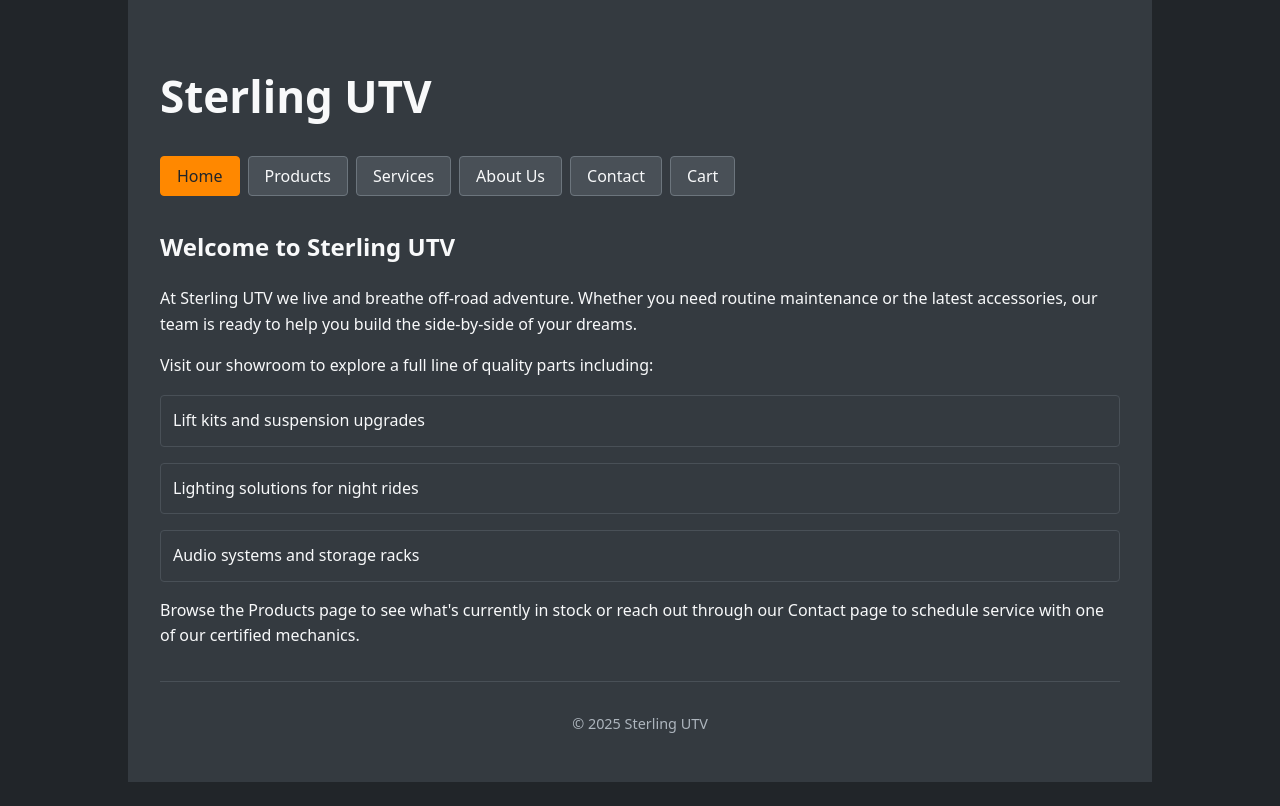
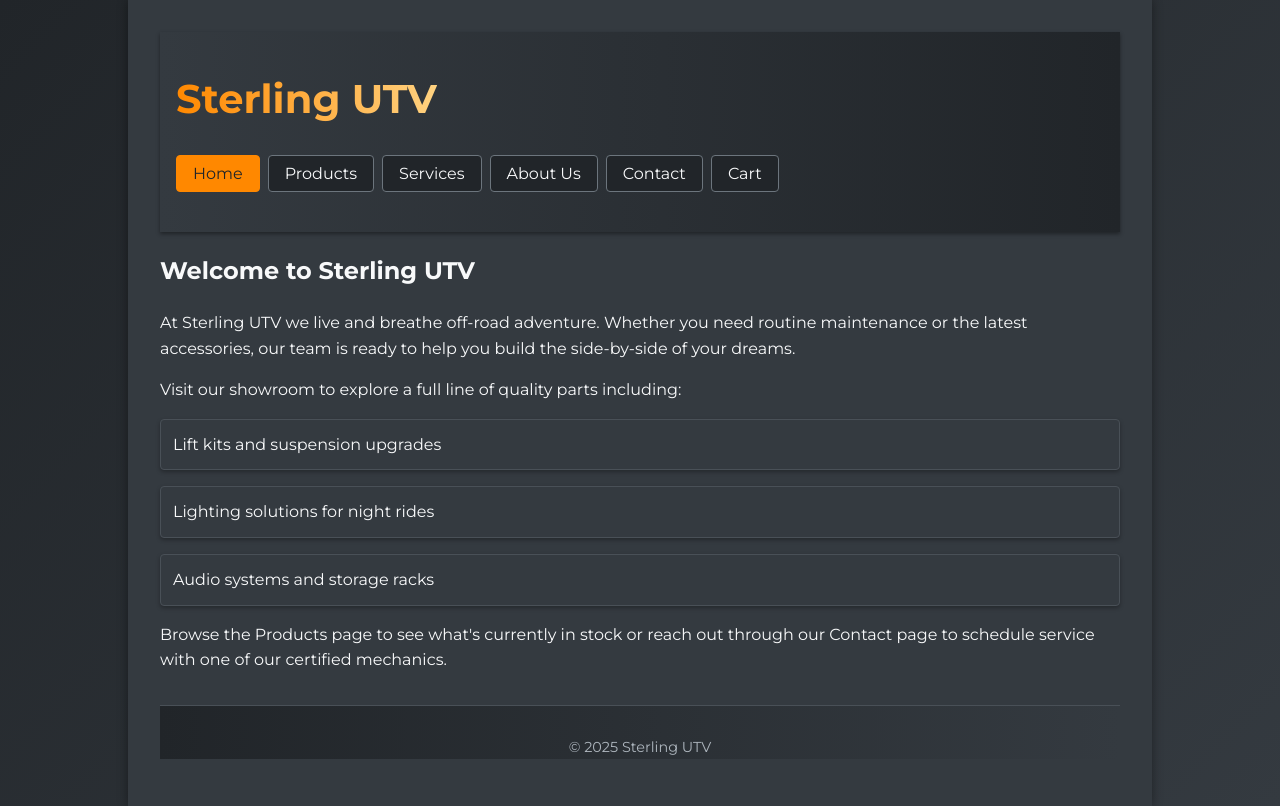
Before and after one commit to nicktull/Sterling-UTV, a React (Vite) app in the folder frontend/: page / in a window 1280 px wide. Built offline with nearby package versions, Linux system fonts and the light colour scheme.

Commit message:
Enhance styling with gradients and animations

```diff
--- a/frontend/index.html
+++ b/frontend/index.html
@@ -3,6 +3,12 @@
   <head>
     <meta charset="UTF-8" />
     <link rel="icon" type="image/svg+xml" href="/vite.svg" />
+    <link rel="preconnect" href="https://fonts.googleapis.com" />
+    <link rel="preconnect" href="https://fonts.gstatic.com" crossorigin />
+    <link
+      href="https://fonts.googleapis.com/css2?family=Montserrat:wght@400;700&display=swap"
+      rel="stylesheet"
+    />
     <meta name="viewport" content="width=device-width, initial-scale=1.0" />
     <meta name="description" content="Sterling UTV - Off-road parts and service" />
     <title>Sterling UTV</title>
--- a/frontend/src/App.css
+++ b/frontend/src/App.css
@@ -2,7 +2,8 @@
   max-width: 960px;
   margin: 0 auto;
   padding: 2rem;
-  background-color: #343a40;
+  background-color: var(--surface-alt);
+  box-shadow: 0 0 10px rgba(0, 0, 0, 0.4);
 }
 
 nav.nav {
@@ -24,20 +25,37 @@ nav.nav {
 }
 
 nav.nav button {
-  background-color: #495057;
+  background-color: var(--surface);
   color: #f8f9fa;
   border: 1px solid #6c757d;
   padding: 0.5rem 1rem;
+  transition: background-color 0.2s, transform 0.2s;
+}
+nav.nav button:hover {
+  background-color: var(--surface-alt);
+  transform: translateY(-2px);
 }
 
 nav.nav button.active {
-  background-color: #ff8800;
-  color: #212529;
-  border-color: #ff8800;
+  background-color: var(--primary);
+  color: var(--surface);
+  border-color: var(--primary);
 }
 
 main {
   text-align: left;
+  animation: fadeIn 0.4s ease-in;
+}
+
+@keyframes fadeIn {
+  from {
+    opacity: 0;
+    transform: translateY(10px);
+  }
+  to {
+    opacity: 1;
+    transform: translateY(0);
+  }
 }
 
 section {
@@ -52,9 +70,15 @@ ul {
 li {
   margin-bottom: 1rem;
   padding: 0.75rem;
-  background-color: #343a40;
+  background-color: var(--surface-alt);
   border: 1px solid #495057;
   border-radius: 4px;
+  box-shadow: 0 2px 4px rgba(0, 0, 0, 0.3);
+  transition: transform 0.2s, box-shadow 0.2s;
+}
+li:hover {
+  transform: translateY(-3px);
+  box-shadow: 0 4px 8px rgba(0, 0, 0, 0.4);
 }
 
 input[type='text'] {
@@ -66,15 +90,31 @@ input[type='text'] {
   border-radius: 4px;
   background-color: #495057;
   color: #f8f9fa;
+  transition: box-shadow 0.2s;
+}
+input[type='text']:focus {
+  box-shadow: 0 0 0 2px var(--primary);
+  outline: none;
 }
 
 .site-title {
   text-align: center;
   margin-bottom: 1.5rem;
+  font-size: 2.5rem;
+  background: linear-gradient(90deg, var(--primary), #ffd280);
+  -webkit-background-clip: text;
+  color: transparent;
 }
 
 header {
   margin-bottom: 1rem;
+  position: sticky;
+  top: 0;
+  background: linear-gradient(90deg, var(--surface-alt), var(--surface));
+  padding: 0.5rem 1rem;
+  box-shadow: 0 2px 4px rgba(0, 0, 0, 0.4);
+  backdrop-filter: blur(6px);
+  z-index: 10;
 }
 
 .header-top {
@@ -88,6 +128,10 @@ button.hamburger {
   border: none;
   font-size: 1.5rem;
   color: #f8f9fa;
+  transition: color 0.2s;
+}
+button.hamburger:hover {
+  color: var(--primary);
 }
 
 @media (min-width: 600px) {
@@ -103,4 +147,5 @@ button.hamburger {
   border-top: 1px solid #495057;
   font-size: 0.9rem;
   color: #adb5bd;
+  background: linear-gradient(90deg, var(--surface), var(--surface-alt));
 }
--- a/frontend/src/index.css
+++ b/frontend/src/index.css
@@ -1,8 +1,12 @@
 :root {
-  font-family: system-ui, Avenir, Helvetica, Arial, sans-serif;
+  --primary: #ff8800;
+  --primary-dark: #ff7700;
+  --surface: #212529;
+  --surface-alt: #343a40;
+  font-family: 'Montserrat', system-ui, Avenir, Helvetica, Arial, sans-serif;
   line-height: 1.6;
   color: #f8f9fa;
-  background-color: #212529;
+  background-color: var(--surface);
   font-synthesis: none;
   text-rendering: optimizeLegibility;
   -webkit-font-smoothing: antialiased;
@@ -10,18 +14,19 @@
 }
 
 a {
-  color: #ff8800;
+  color: var(--primary);
   text-decoration: none;
+  transition: color 0.2s;
 }
 a:hover {
-  color: #ff7700;
+  color: var(--primary-dark);
 }
 
 body {
   margin: 0;
   min-width: 320px;
   min-height: 100vh;
-  background-color: #212529;
+  background: linear-gradient(135deg, var(--surface) 0%, var(--surface-alt) 100%);
 }
 
 h1 {
@@ -36,11 +41,12 @@ button {
   font-size: 1rem;
   font-weight: 500;
   font-family: inherit;
-  background-color: #ff8800;
-  color: #212529;
+  background-color: var(--primary);
+  color: var(--surface);
   cursor: pointer;
-  transition: background-color 0.2s;
+  transition: background-color 0.2s, transform 0.2s;
 }
 button:hover {
-  background-color: #ff7700;
+  background-color: var(--primary-dark);
+  transform: translateY(-2px);
 }
```
